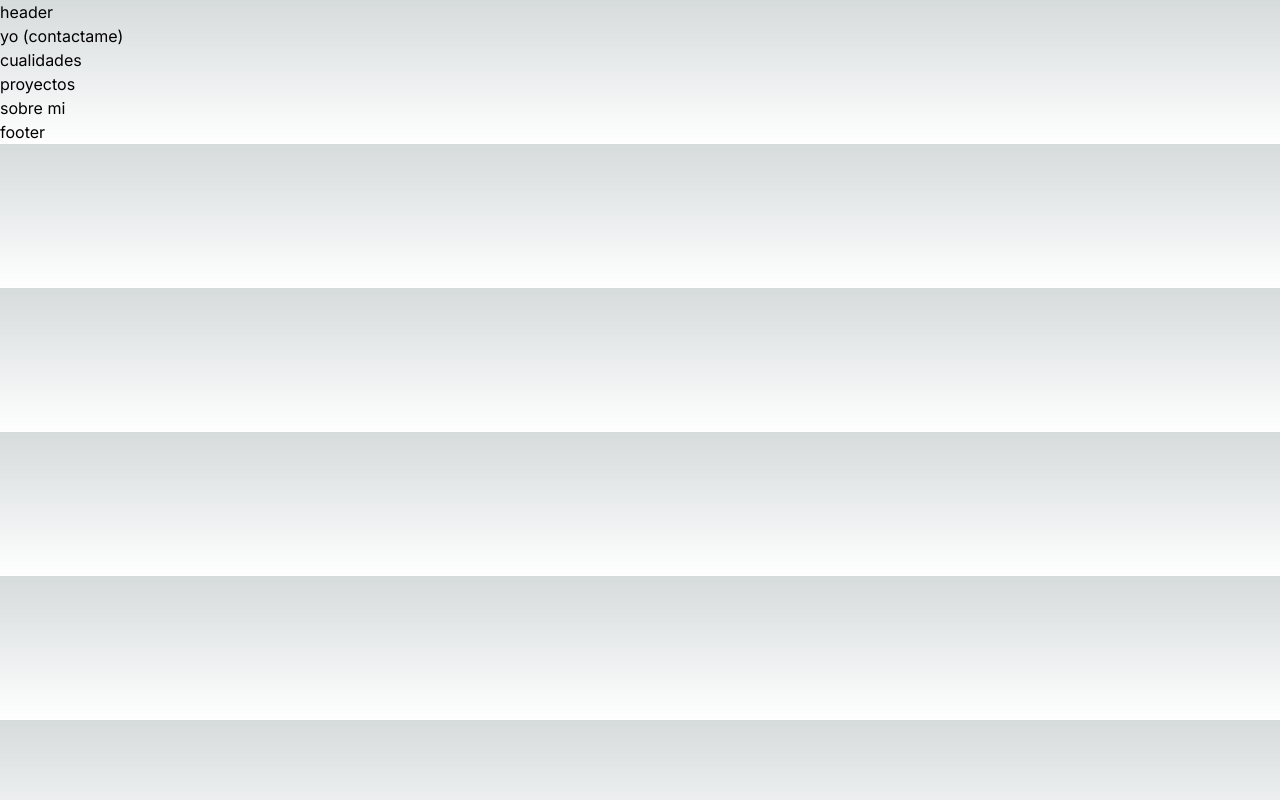
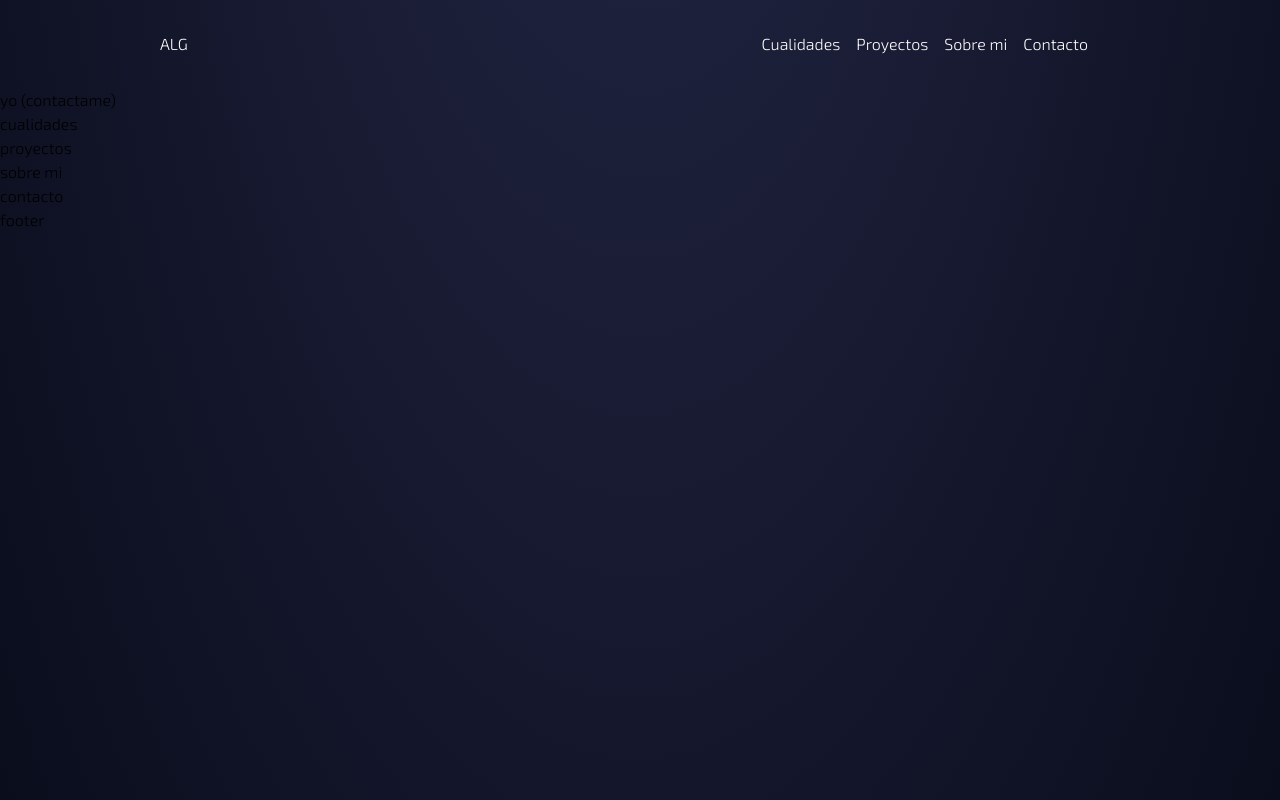
Before and after one commit to AlejandroLealG/portfolio, a Next.js app: page / in a window 1280 px wide. Shown: the top 800 px of the page. Built offline with nearby package versions, Linux system fonts and the light colour scheme.

Commit message:
Creacion del header, pendiente logo

```diff
--- /dev/null
+++ b/src/app/components/header/Header.tsx
@@ -0,0 +1,39 @@
+"use client";
+
+import { useState, useEffect } from "react";
+
+export default function Header() {
+
+  const [bgColor, setBgColor] = useState('bg-transparent');
+
+  useEffect(() => {
+    const handleScroll = () => {
+      if (window.scrollY > 100){
+        setBgColor('bg-[#1f2937e6]');
+      } else {
+        setBgColor('bg-transparent');
+      }
+    };
+    window.addEventListener('scroll', handleScroll);
+
+    return () => {
+      window.removeEventListener('scroll', handleScroll);
+    };
+  }, []);
+
+
+  return (
+    <div className="sticky top-4 text-white my-4">
+    <nav className={`flex p-4 justify-between mx-36 duration-500 rounded-full ${bgColor}`}>
+      {/* <img className="w-28 h-12" src="/logo.png"/> */}
+      <h1 className="text-center">ALG</h1>
+      <ul className="flex flex-row gap-4 px-8 hover:cursor-default text-center items-center ">
+        <li className="hover:text-[#f3c242]">Cualidades</li>
+        <li className="hover:text-[#f3c242]">Proyectos</li>
+        <li className="hover:text-[#f3c242]">Sobre mi</li>
+        <li className="hover:text-[#f3c242]">Contacto</li>
+      </ul>
+    </nav>
+    </div>
+  );
+}
--- a/src/app/globals.css
+++ b/src/app/globals.css
@@ -3,31 +3,14 @@
 @tailwind utilities;
 
 :root {
-  --foreground-rgb: 0, 0, 0;
-  --background-start-rgb: 214, 219, 220;
-  --background-end-rgb: 255, 255, 255;
-}
 
-@media (prefers-color-scheme: dark) {
-  :root {
-    --foreground-rgb: 255, 255, 255;
-    --background-start-rgb: 0, 0, 0;
-    --background-end-rgb: 0, 0, 0;
-  }
 }
 
 body {
-  color: rgb(var(--foreground-rgb));
-  background: linear-gradient(
-      to bottom,
-      transparent,
-      rgb(var(--background-end-rgb))
-    )
-    rgb(var(--background-start-rgb));
+    background: radial-gradient(
+        ellipse 80% 80% at 50% -20%,
+        rgba(120, 119, 198, 0.3),
+        rgba(255, 255, 255, 0)
+    );
+    background-color: rgb(3 7 18 /1);
 }
-
-@layer utilities {
-  .text-balance {
-    text-wrap: balance;
-  }
-}
--- a/src/app/layout.tsx
+++ b/src/app/layout.tsx
@@ -1,8 +1,11 @@
 import type { Metadata } from "next";
-import { Inter } from "next/font/google";
+import { Exo_2 } from "next/font/google";
 import "./globals.css";
 
-const inter = Inter({ subsets: ["latin"] });
+const exo_2 = Exo_2({
+  subsets: ["latin"],
+  weight: '300',
+});
 
 export const metadata: Metadata = {
   title: "Create Next App",
@@ -16,7 +19,8 @@ export default function RootLayout({
 }>) {
   return (
     <html lang="en">
-      <body className={inter.className}>{children}</body>
+
+      <body className={exo_2.className}>{children}</body>
     </html>
   );
 }
--- a/src/app/page.tsx
+++ b/src/app/page.tsx
@@ -1,11 +1,14 @@
+import Header from '@/app/components/header/Header'
+
 export default function Home() {
   return (
-    <main>
-      <p>header</p>
+    <main className='h-[3500px]'>
+      <Header />
       <p>yo (contactame)</p>
       <p>cualidades</p>
       <p>proyectos</p>
       <p>sobre mi</p>
+      <p>contacto</p>
       <p>footer</p>
     </main>
   );
```
Also changed, not shown: public/logo.png (added).
